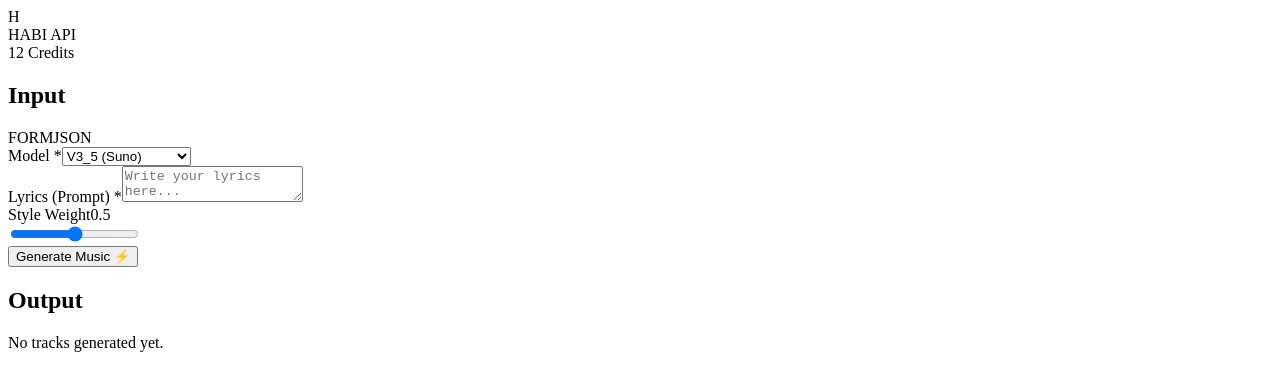
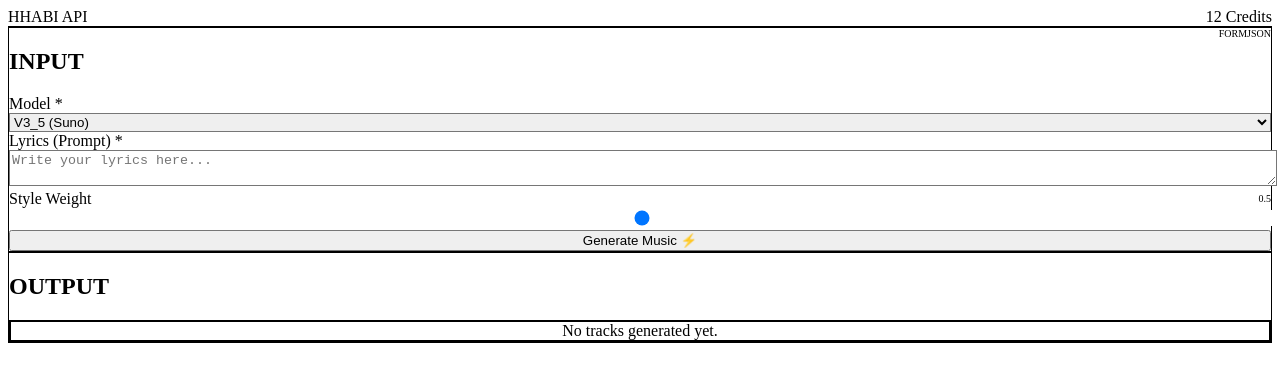
Before and after one commit to habigeneratewebsite-a11y/habipro-api, a Next.js app: page / in a window 1280 px wide. Shown: the top 390 px of the page. Built offline with nearby package versions, Linux system fonts and the light colour scheme.

Commit message:
Create layout.tsx

```diff
--- /dev/null
+++ b/app/layout.tsx
@@ -0,0 +1,8 @@
+import './globals.css'
+export default function RootLayout({ children }) {
+  return (
+    <html>
+      <body>{children}</body>
+    </html>
+  )
+}
```
